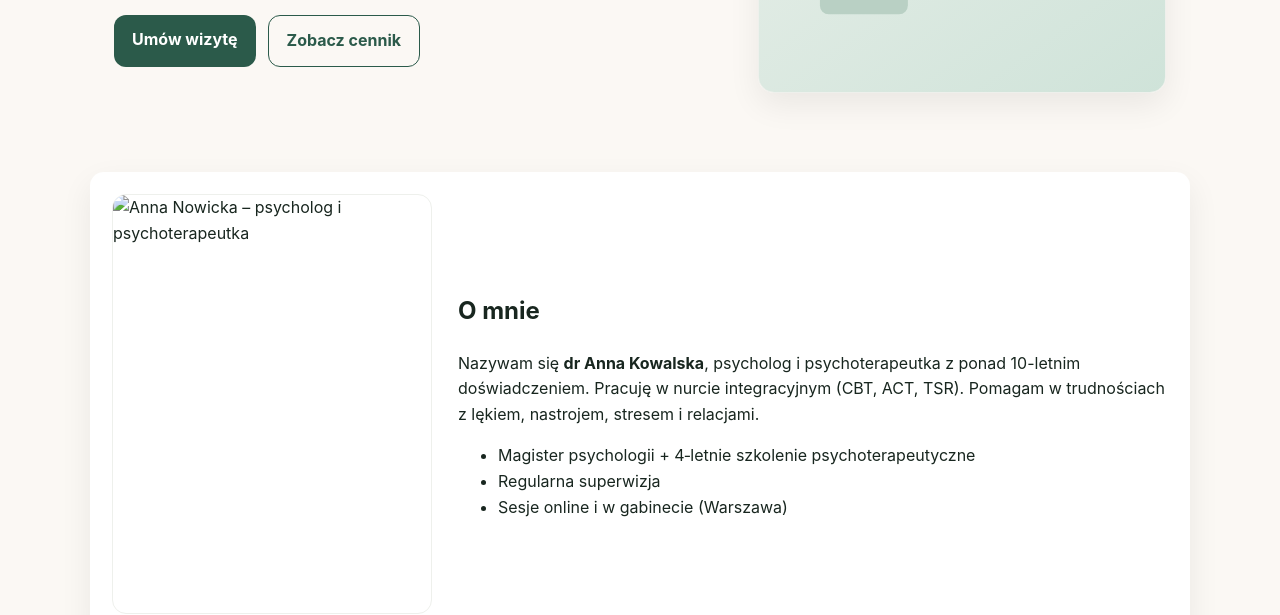
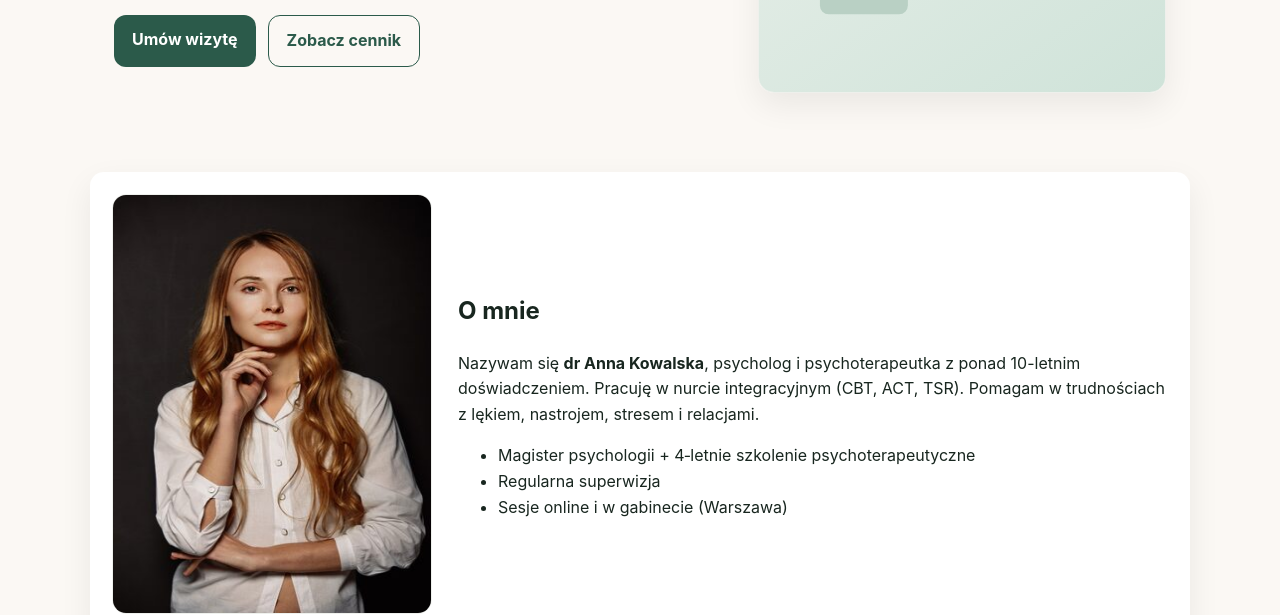
Before and after one commit to Testowe-demo/Terapiablisko-demo, a plain HTML site: page index.html in a window 1280 px wide. Shown: the part 356-971 px from the top of the page. Drawn offline with Linux system fonts and the light colour scheme; files whose address does not match are found by name.

Commit message:
Update index.html

```diff
--- a/index.html
+++ b/index.html
@@ -40,7 +40,7 @@
 
     <section id="o-mnie" class="container about card reveal">
       <div class="about-grid">
-        <img class="about-photo" src="images/psychologist.JPG" alt="Anna Nowicka – psycholog i psychoterapeutka" width="420" height="420" loading="lazy">
+        <img class="about-photo" src="psychologist.JPG" alt="Anna Nowicka – psycholog i psychoterapeutka" width="420" height="420" loading="lazy">
         <div>
           <h2>O mnie</h2>
           <p>Nazywam się <strong>dr Anna Kowalska</strong>, psycholog i psychoterapeutka z ponad 10-letnim doświadczeniem. Pracuję w nurcie integracyjnym (CBT, ACT, TSR). Pomagam w trudnościach z lękiem, nastrojem, stresem i relacjami.</p>
```
